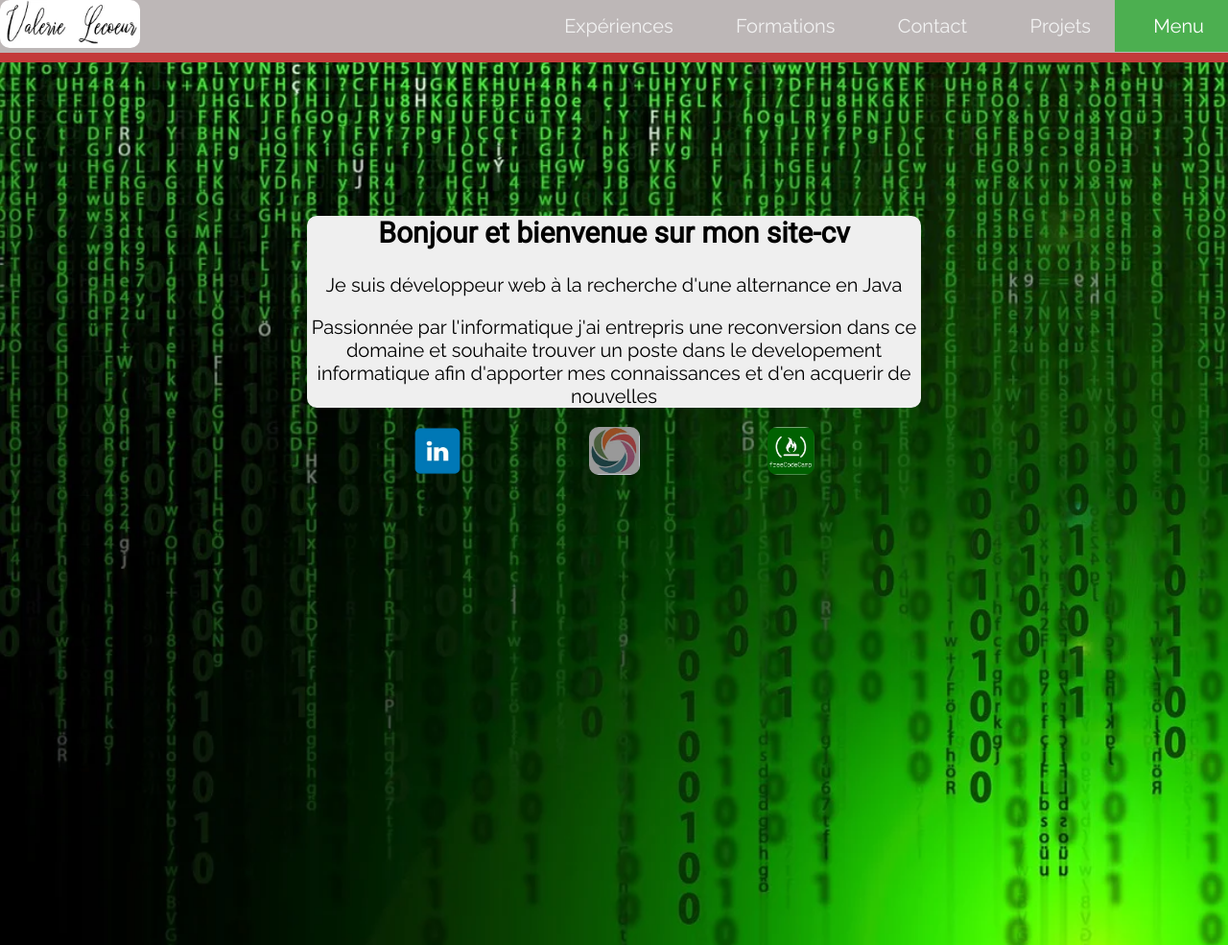
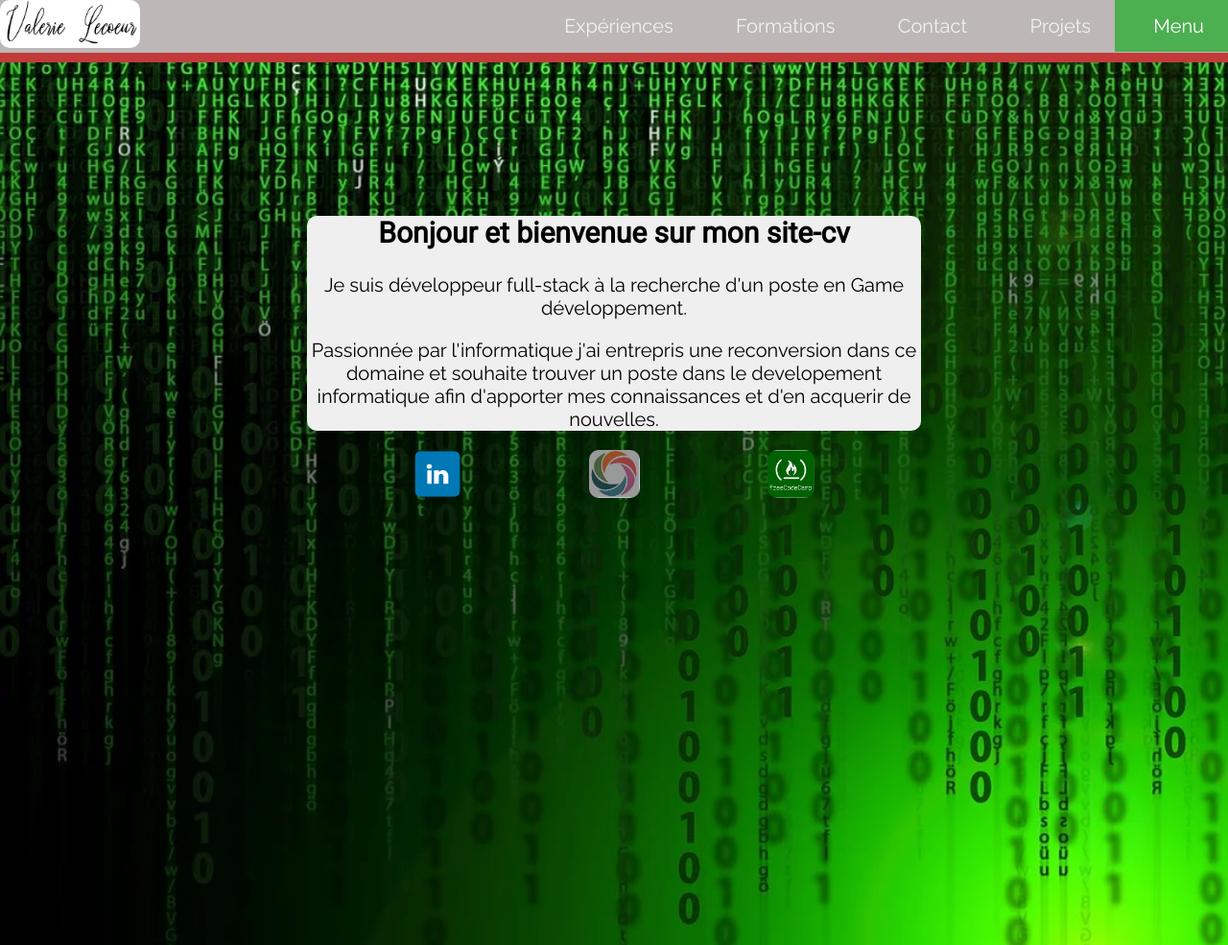
Before and after one commit to Arckanna/Cvsite, a plain HTML site: page index.html in a window 1280 px wide. Shown: the top 985 px of the page at 96% size. Drawn offline with Linux system fonts and the light colour scheme; a script that the page names is missing.

Commit message:
modif description

```diff
--- a/index.html
+++ b/index.html
@@ -33,8 +33,8 @@
         </div>
         <main>
             <h1>Bonjour et bienvenue sur mon site-cv</h1>
-            <p>Je suis développeur web à la recherche d'une alternance en Java</p>
-            <p>Passionnée par l'informatique j'ai entrepris une reconversion dans ce domaine et souhaite trouver un poste dans le developement informatique afin d'apporter mes connaissances et d'en acquerir de nouvelles</p>
+            <p>Je suis développeur full-stack à la recherche d'un poste en Game développement.</p>
+            <p>Passionnée par l'informatique j'ai entrepris une reconversion dans ce domaine et souhaite trouver un poste dans le developement informatique afin d'apporter mes connaissances et d'en acquerir de nouvelles.</p>
         </main>
         <footer>
             <a href="https://www.linkedin.com/in/valelec/">  <img src="img/LIcone.webp" alt="linkedIn" class="lienButton" ></a>
```
